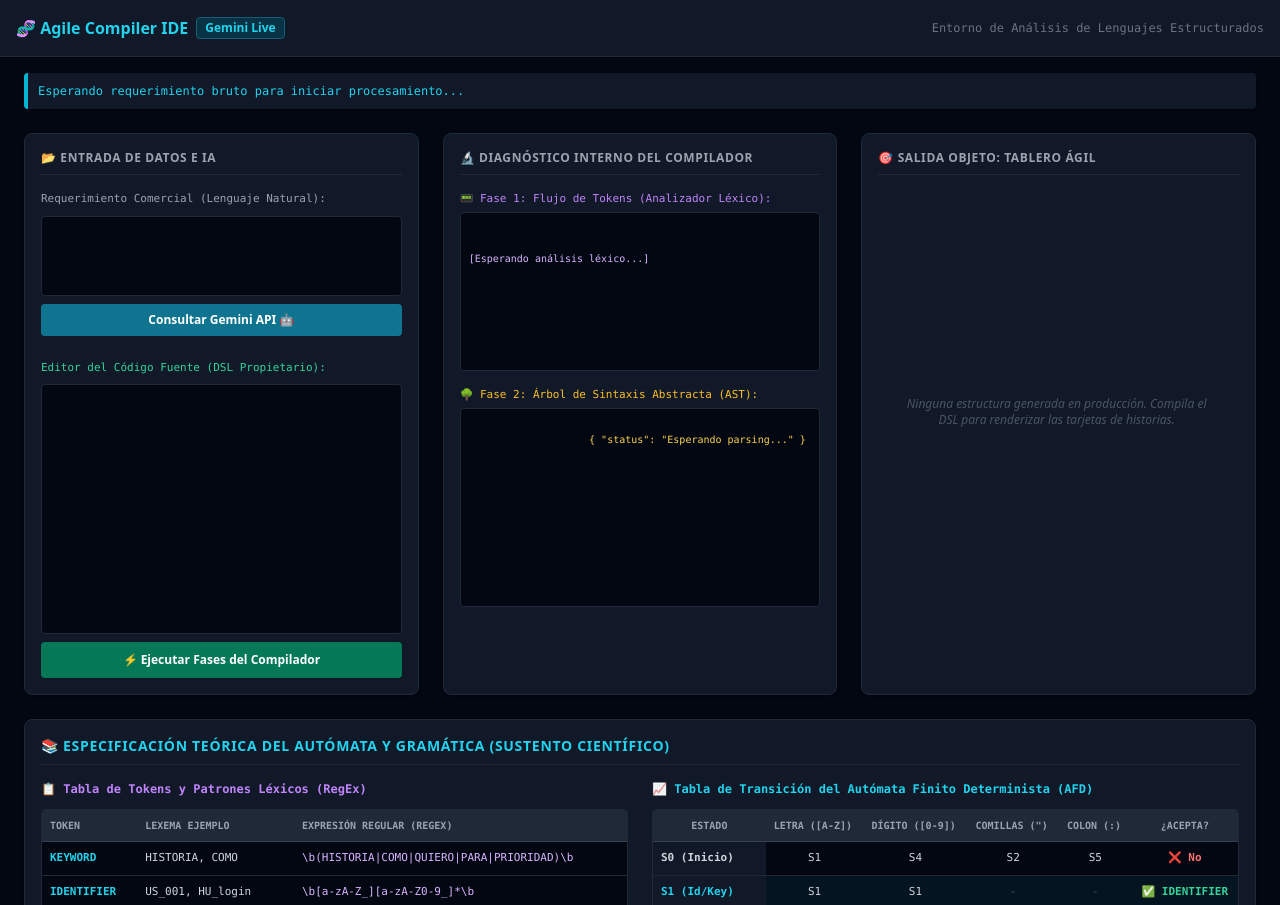
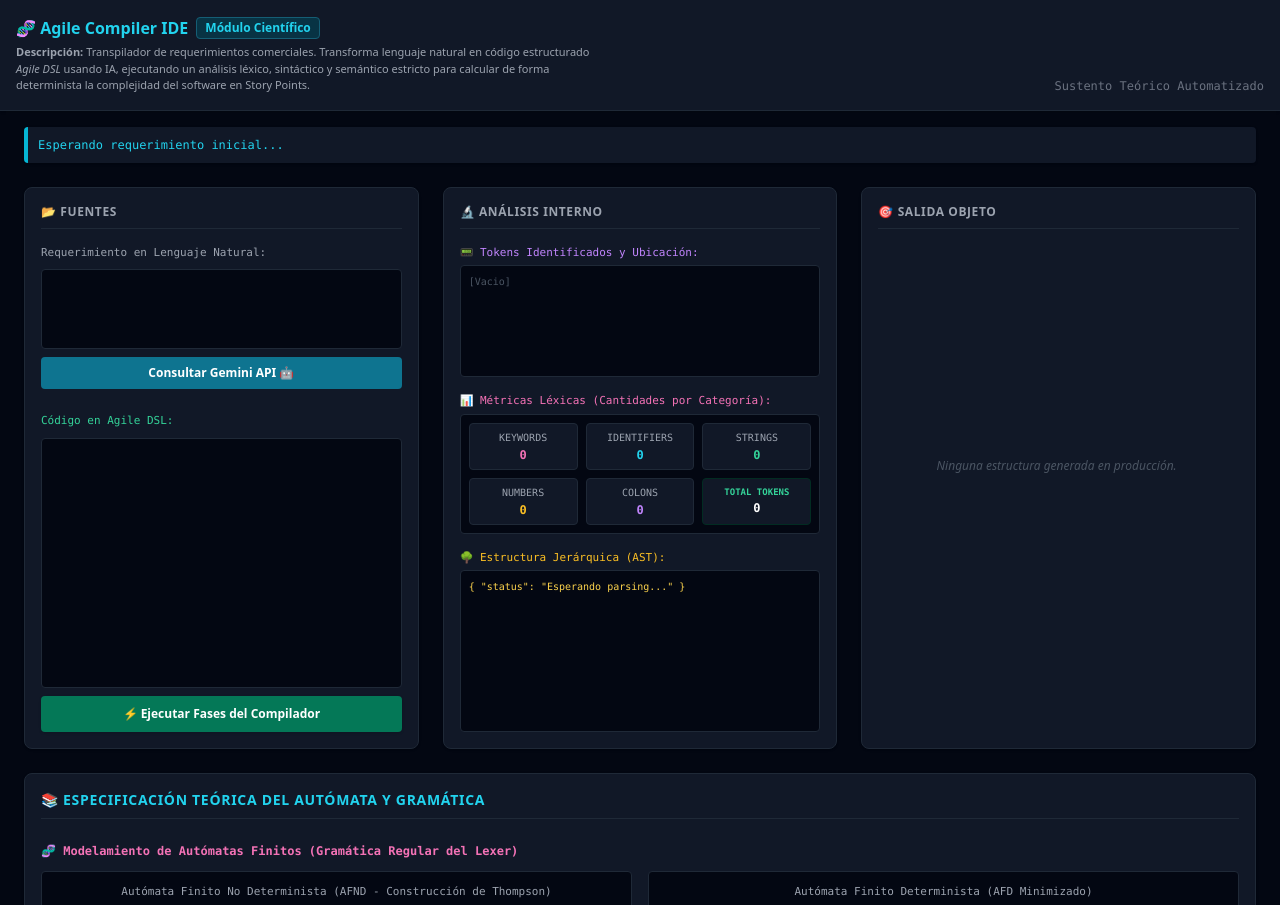
Before and after one commit to Mathias03R/User-story-generator, a Flask app: page / in a window 1280 px wide. Shown: the top 905 px of the page. Run offline with Flask 3, Linux system fonts and the light colour scheme; some libraries are stand-ins or nearby versions.

Commit message:
contador de tokens-errores y listo para AFD y AFND

```diff
--- a/app.py
+++ b/app.py
@@ -1,78 +1,83 @@
 # app.py
 import json
-from flask import Flask, render_template, request
+import os
+from flask import Flask, render_template, request, redirect, url_for, session
 from ai_service import analyze_requirement_with_ai
 from dsl_generator import json_to_dsl
 from dsl_parser import tokenize, UserStoryCompiler
 
 app = Flask(__name__)
+app.secret_key = os.environ.get("FLASK_SECRET_KEY", "un_secreto_super_seguro_123")
 
 @app.route('/', methods=['GET', 'POST'])
 def index():
-    user_prompt = ""
-    generated_dsl = ""
-    tokens_list = []
-    ast_json = ""
-    stories = []
-    status_message = "Esperando requerimiento bruto para iniciar procesamiento..."
-    status_type = "info"
-
     if request.method == 'POST':
         action = request.form.get('action')
-        user_prompt = request.form.get('prompt', '')
-        generated_dsl = request.form.get('dsl_code', '')
+        session['user_prompt'] = request.form.get('prompt', '')
+        session['generated_dsl'] = request.form.get('dsl_code', '')
 
         if action == 'generate_dsl':
             try:
-                # LLAMADA REAL A GEMINI
-                raw_json = analyze_requirement_with_ai(user_prompt)
-                generated_dsl = json_to_dsl(raw_json)
-                status_message = "🚀 Gemini API generó las historias base. Listo para ser compilado."
-                status_type = "success"
+                raw_json = analyze_requirement_with_ai(session['user_prompt'])
+                session['generated_dsl'] = json_to_dsl(raw_json)
+                session['status_message'] = "🚀 Gemini API generó las historias base de forma exitosa."
+                session['status_type'] = "success"
+                session['compiler_error'] = "" # Limpiamos errores previos
             except Exception as e:
-                status_message = str(e)
-                status_type = "error"
+                session['status_message'] = "⚠️ Falló la comunicación con la IA."
+                session['status_type'] = "error"
+                session['compiler_error'] = str(e)
 
         elif action == 'compile_dsl':
             try:
-                # 1. Fase de Lexer
-                tokens = tokenize(generated_dsl)
-                tokens_list = [str(t) for t in tokens]
+                # 1. Ejecución del Analizador Léxico
+                tokens, counts = tokenize(session['generated_dsl'])
+                session['tokens_list'] = [str(t) for t in tokens]
+                session['token_counts'] = counts # Guardamos cantidades por tipo
 
-                # 2. Fase de Parser y Semántico
+                # 2. Ejecución del Parser y Semántico
                 compiler = UserStoryCompiler(tokens)
                 compiler.parse()
 
-                # Guardamos el AST formateado como JSON lindo para la pantalla
-                ast_json = json.dumps(compiler.ast, indent=2, ensure_ascii=False)
+                session['ast_json'] = json.dumps(compiler.ast, indent=2, ensure_ascii=False)
 
-                # Extraemos las propiedades internas del AST para pintar las tarjetas finales
+                stories = []
                 for node in compiler.ast["body"]:
                     props = node["properties"]
                     stories.append({
-                        "id": node["id"],
-                        "como": props.get("como"),
-                        "quiero": props.get("quiero"),
-                        "para": props.get("para"),
-                        "prioridad": props.get("prioridad", "Media"),
-                        "complejidad": props.get("complejidad", 1)
+                        "id": node["id"], "como": props.get("como"),
+                        "quiero": props.get("quiero"), "para": props.get("para"),
+                        "prioridad": props.get("prioridad", "Media"), "complejidad": props.get("complejidad", 1)
                     })
+                session['stories'] = stories
+                session['status_message'] = f"🔬 Análisis completado con éxito. {len(stories)} estructuras en el AST."
+                session['status_type'] = "success"
+                session['compiler_error'] = "" # No hay errores
 
-                status_message = f"🔬 Compilación Exitosa: {len(stories)} Historias de Usuario procesadas en el AST."
-                status_type = "success"
-            except (SyntaxError, NameError) as e:
-                status_message = f"⚠️ Error en Compilación: {str(e)}"
-                status_type = "error"
+            except SyntaxError as e:
+                # Capturamos errores léxicos o sintácticos controlados
+                session['status_message'] = "⚠️ Error detectado durante el procesamiento."
+                session['status_type'] = "error"
+                session['compiler_error'] = str(e) # Mensaje detallado con línea
+                session['stories'] = []
+                session['ast_json'] = ""
+                session['tokens_list'] = []
+                session['token_counts'] = {}
 
+        return redirect(url_for('index'))
+
+    # Petición GET: Carga de la vista
     return render_template(
         'index.html',
-        user_prompt=user_prompt,
-        generated_dsl=generated_dsl,
-        tokens_list=tokens_list,
-        ast_json=ast_json,
-        stories=stories,
-        status_message=status_message,
-        status_type=status_type
+        user_prompt=session.get('user_prompt', ''),
+        generated_dsl=session.get('generated_dsl', ''),
+        tokens_list=session.get('tokens_list', []),
+        token_counts=session.get('token_counts', {}),
+        compiler_error=session.get('compiler_error', ''),
+        ast_json=session.get('ast_json', ''),
+        stories=session.get('stories', []),
+        status_message=session.get('status_message', "Esperando requerimiento inicial..."),
+        status_type=session.get('status_type', "info")
     )
 
 if __name__ == '__main__':
--- a/templates/index.html
+++ b/templates/index.html
@@ -8,72 +8,109 @@
 </head>
 <body class="bg-gray-950 text-gray-100 min-h-screen flex flex-col font-sans">
 
-    <header class="bg-gray-900 border-b border-gray-800 p-4 shadow flex justify-between items-center">
-        <h1 class="text-md font-bold text-cyan-400 flex items-center gap-2">
-            🧬 Agile Compiler IDE <span class="text-xs bg-cyan-950 text-cyan-400 px-2 py-0.5 rounded border border-cyan-800">Gemini Live</span>
-        </h1>
-        <p class="text-xs text-gray-500 font-mono">Entorno de Análisis de Lenguajes Estructurados</p>
+    <header class="bg-gray-900 border-b border-gray-800 p-4 shadow flex flex-col md:flex-row justify-between items-start md:items-center gap-2">
+        <div>
+            <h1 class="text-md font-bold text-cyan-400 flex items-center gap-2">
+                🧬 Agile Compiler IDE <span class="text-xs bg-cyan-950 text-cyan-400 px-2 py-0.5 rounded border border-cyan-800">Módulo Científico</span>
+            </h1>
+            <p class="text-[11px] text-gray-400 max-w-xl mt-1">
+                <strong>Descripción:</strong> Transpilador de requerimientos comerciales. Transforma lenguaje natural en código estructurado <em>Agile DSL</em> usando IA, ejecutando un análisis léxico, sintáctico y semántico estricto para calcular de forma determinista la complejidad del software en Story Points.
+            </p>
+        </div>
+        <p class="text-xs text-gray-500 font-mono self-end">Sustento Teórico Automatizado</p>
     </header>
 
-    <div class="mx-6 mt-4">
+    <div class="mx-6 mt-4 space-y-2">
         <div class="p-2.5 bg-gray-900 border-l-4 {% if status_type == 'success' %}border-emerald-500 text-emerald-400{% elif status_type == 'error' %}border-red-500 text-red-400{% else %}border-cyan-500 text-cyan-400{% endif %} text-xs font-mono rounded shadow">
             {{ status_message }}
         </div>
+
+        {% if compiler_error %}
+            <div class="p-3 bg-red-950/40 border border-red-800 text-red-400 text-xs font-mono rounded shadow">
+                <span class="font-bold">❌ DETECCIÓN DE ANOMALÍA:</span> {{ compiler_error }}
+            </div>
+        {% endif %}
     </div>
 
     <main class="p-6 grid grid-cols-1 xl:grid-cols-3 gap-6">
 
         <div class="flex flex-col gap-4 bg-gray-900 p-4 rounded-lg border border-gray-800 shadow">
-            <h2 class="text-xs font-bold uppercase tracking-wider text-gray-400 border-b border-gray-800 pb-2">📂 Entrada de Datos e IA</h2>
-
+            <h2 class="text-xs font-bold uppercase tracking-wider text-gray-400 border-b border-gray-800 pb-2">📂 Fuentes</h2>
             <form action="{{ url_for('index') }}" method="POST" class="flex flex-col gap-2">
                 <input type="hidden" name="action" value="generate_dsl">
                 <input type="hidden" name="dsl_code" value="{{ generated_dsl }}">
-                <label class="text-[11px] font-mono text-gray-400">Requerimiento Comercial (Lenguaje Natural):</label>
+                <label class="text-[11px] font-mono text-gray-400">Requerimiento en Lenguaje Natural:</label>
                 <textarea name="prompt" class="h-20 w-full p-2 bg-gray-950 text-xs border border-gray-800 rounded focus:border-cyan-500 focus:outline-none text-gray-300 resize-none">{{ user_prompt }}</textarea>
-                <button type="submit" class="bg-cyan-700 hover:bg-cyan-600 text-white text-xs py-2 rounded font-semibold transition-all">
-                    Consultar Gemini API 🤖
-                </button>
+                <button type="submit" class="bg-cyan-700 hover:bg-cyan-600 text-white text-xs py-2 rounded font-semibold transition-all">Consultar Gemini API 🤖</button>
             </form>
 
             <form action="{{ url_for('index') }}" method="POST" class="flex-1 flex flex-col gap-2 mt-2">
                 <input type="hidden" name="action" value="compile_dsl">
                 <input type="hidden" name="prompt" value="{{ user_prompt }}">
-                <label class="text-[11px] font-mono text-emerald-400">Editor del Código Fuente (DSL Propietario):</label>
+                <label class="text-[11px] font-mono text-emerald-400">Código en Agile DSL:</label>
                 <textarea name="dsl_code" class="flex-1 w-full p-3 bg-gray-950 text-emerald-400 font-mono text-xs rounded border border-gray-800 focus:border-emerald-500 focus:outline-none resize-none min-h-[250px]">{{ generated_dsl }}</textarea>
-                <button type="submit" class="bg-emerald-700 hover:bg-emerald-600 text-white text-xs py-2.5 rounded font-semibold transition-all shadow">
-                    ⚡ Ejecutar Fases del Compilador
-                </button>
+                <button type="submit" class="bg-emerald-700 hover:bg-emerald-600 text-white text-xs py-2.5 rounded font-semibold transition-all shadow">⚡ Ejecutar Fases del Compilador</button>
             </form>
         </div>
 
         <div class="flex flex-col gap-4 bg-gray-900 p-4 rounded-lg border border-gray-800 shadow">
-            <h2 class="text-xs font-bold uppercase tracking-wider text-gray-400 border-b border-gray-800 pb-2">🔬 Diagnóstico Interno del Compilador</h2>
+            <h2 class="text-xs font-bold uppercase tracking-wider text-gray-400 border-b border-gray-800 pb-2">🔬 Análisis Interno</h2>
 
-            <div class="flex flex-col min-h-[180px]">
-                <span class="text-[11px] font-mono text-purple-400 mb-1">📟 Fase 1: Flujo de Tokens (Analizador Léxico):</span>
-                <div class="flex-1 bg-gray-950 p-2 rounded font-mono text-[10px] text-purple-300 overflow-y-auto whitespace-pre-wrap max-h-[180px] border border-gray-800">
+            <div class="flex flex-col">
+                <span class="text-[11px] font-mono text-purple-400 mb-1">📟 Tokens Identificados y Ubicación:</span>
+                <div class="h-28 bg-gray-950 p-2 rounded font-mono text-[10px] text-purple-300 overflow-y-auto border border-gray-800 space-y-0.5">
                     {% if tokens_list %}
                         {% for t in tokens_list %}
-{{ t }}
+                            <div>{{ t }}</div>
                         {% endfor %}
                     {% else %}
-[Esperando análisis léxico...]
+                        <span class="text-gray-600">[Vacio]</span>
                     {% endif %}
                 </div>
             </div>
 
-            <div class="flex flex-col min-h-[220px]">
-                <span class="text-[11px] font-mono text-amber-400 mb-1">🌳 Fase 2: Árbol de Sintaxis Abstracta (AST):</span>
-                <div class="flex-1 bg-gray-950 p-2 rounded font-mono text-[10px] text-amber-300 overflow-y-auto whitespace-pre max-h-[220px] border border-gray-800">
+            <div class="flex flex-col">
+                <span class="text-[11px] font-mono text-pink-400 mb-1">📊 Métricas Léxicas (Cantidades por Categoría):</span>
+                <div class="bg-gray-950 p-2 rounded border border-gray-800 grid grid-cols-3 gap-2 text-center text-[10px] font-mono">
+                    <div class="bg-gray-900 p-1.5 rounded border border-gray-800">
+                        <div class="text-gray-400">KEYWORDS</div>
+                        <div class="text-pink-400 font-bold text-xs mt-0.5">{{ token_counts.get('KEYWORD', 0) }}</div>
+                    </div>
+                    <div class="bg-gray-900 p-1.5 rounded border border-gray-800">
+                        <div class="text-gray-400">IDENTIFIERS</div>
+                        <div class="text-cyan-400 font-bold text-xs mt-0.5">{{ token_counts.get('IDENTIFIER', 0) }}</div>
+                    </div>
+                    <div class="bg-gray-900 p-1.5 rounded border border-gray-800">
+                        <div class="text-gray-400">STRINGS</div>
+                        <div class="text-emerald-400 font-bold text-xs mt-0.5">{{ token_counts.get('STRING', 0) }}</div>
+                    </div>
+                    <div class="bg-gray-900 p-1.5 rounded border border-gray-800">
+                        <div class="text-gray-400">NUMBERS</div>
+                        <div class="text-amber-400 font-bold text-xs mt-0.5">{{ token_counts.get('NUMBER', 0) }}</div>
+                    </div>
+                    <div class="bg-gray-900 p-1.5 rounded border border-gray-800">
+                        <div class="text-gray-400">COLONS</div>
+                        <div class="text-purple-400 font-bold text-xs mt-0.5">{{ token_counts.get('COLON', 0) }}</div>
+                    </div>
+                    <div class="bg-gray-900 p-1.5 rounded border border-emerald-950 flex flex-col justify-center">
+                        <div class="text-[9px] text-emerald-400 font-bold">TOTAL TOKENS</div>
+                        <div class="text-white font-bold text-xs">
+                            {{ token_counts.get('KEYWORD',0) + token_counts.get('IDENTIFIER',0) + token_counts.get('STRING',0) + token_counts.get('NUMBER',0) + token_counts.get('COLON',0) }}
+                        </div>
+                    </div>
+                </div>
+            </div>
+
+            <div class="flex-1 flex flex-col min-h-[160px]">
+                <span class="text-[11px] font-mono text-amber-400 mb-1">🌳 Estructura Jerárquica (AST):</span>
+                <div class="flex-1 bg-gray-950 p-2 rounded font-mono text-[10px] text-amber-300 overflow-y-auto max-h-[180px] border border-gray-800">
                     {% if ast_json %}{{ ast_json }}{% else %}{ "status": "Esperando parsing..." }{% endif %}
                 </div>
             </div>
         </div>
 
         <div class="bg-gray-900 p-4 rounded-lg border border-gray-800 shadow flex flex-col">
-            <h2 class="text-xs font-bold uppercase tracking-wider text-gray-400 border-b border-gray-800 pb-2">🎯 Salida Objeto: Tablero Ágil</h2>
-
+            <h2 class="text-xs font-bold uppercase tracking-wider text-gray-400 border-b border-gray-800 pb-2">🎯 Salida Objeto</h2>
             <div class="flex-1 overflow-y-auto space-y-3 mt-3 max-h-[450px] pr-1">
                 {% if stories %}
                     {% for story in stories %}
@@ -90,30 +127,43 @@
                         </div>
                     {% endfor %}
                 {% else %}
-                    <div class="h-full flex items-center justify-center text-gray-600 italic text-xs text-center p-6">
-                        Ninguna estructura generada en producción. Compila el DSL para renderizar las tarjetas de historias.
-                    </div>
+                    <div class="h-full flex items-center justify-center text-gray-600 italic text-xs text-center p-6">Ninguna estructura generada en producción.</div>
                 {% endif %}
             </div>
         </div>
     </main>
 
-    <section class="mx-6 mb-6 bg-gray-900 rounded-lg border border-gray-800 shadow p-4">
-        <h2 class="text-sm font-bold text-cyan-400 uppercase tracking-wider border-b border-gray-800 pb-2 mb-4 flex items-center gap-2">
-            📚 Especificación Teórica del Autómata y Gramática (Sustento Científico)
+    <section class="mx-6 mb-6 bg-gray-900 rounded-lg border border-gray-800 shadow p-4 space-y-6">
+        <h2 class="text-sm font-bold text-cyan-400 uppercase tracking-wider border-b border-gray-800 pb-2 flex items-center gap-2">
+            📚 Especificación Teórica del Autómata y Gramática
         </h2>
 
-        <div class="grid grid-cols-1 lg:grid-cols-2 gap-6">
+        <div>
+            <h3 class="text-xs font-semibold text-pink-400 font-mono mb-3">🧬 Modelamiento de Autómatas Finitos (Gramática Regular del Lexer)</h3>
+            <div class="grid grid-cols-1 md:grid-cols-2 gap-4">
+                <div class="bg-gray-950 p-3 rounded border border-gray-800 text-center">
+                    <div class="text-[11px] font-mono text-gray-400 mb-2">Autómata Finito No Determinista (AFND - Construcción de Thompson)</div>
+                    <img src="{{ url_for('static', filename='afnd.png') }}" alt="Diagrama de Transición AFND" class="mx-auto max-h-48 object-contain rounded border border-gray-800 bg-gray-900" onerror="this.style.display='none';">
+                    <div class="text-[10px] text-gray-600 font-mono mt-2">[Espacio asignado para static/afnd.png]</div>
+                </div>
+                <div class="bg-gray-950 p-3 rounded border border-gray-800 text-center">
+                    <div class="text-[11px] font-mono text-gray-400 mb-2">Autómata Finito Determinista (AFD Minimizado)</div>
+                    <img src="{{ url_for('static', filename='afd.png') }}" alt="Diagrama de Transición AFD" class="mx-auto max-h-48 object-contain rounded border border-gray-800 bg-gray-900" onerror="this.style.display='none';">
+                    <div class="text-[10px] text-gray-600 font-mono mt-2">[Espacio asignado para static/afd.png]</div>
+                </div>
+            </div>
+        </div>
 
+        <div class="grid grid-cols-1 lg:grid-cols-2 gap-6 pt-2">
             <div class="space-y-3">
-                <h3 class="text-xs font-semibold text-purple-400 font-mono">📋 Tabla de Tokens y Patrones Léxicos (RegEx)</h3>
+                <h3 class="text-xs font-semibold text-purple-400 font-mono">📋 Tabla de Tokens y Patrones Léxicos</h3>
                 <div class="overflow-x-auto rounded border border-gray-800">
                     <table class="w-full text-left text-[11px] font-mono text-gray-300 bg-gray-950">
                         <thead class="bg-gray-800 text-gray-400 uppercase text-[10px]">
                             <tr>
                                 <th class="p-2 border-b border-gray-700">Token</th>
                                 <th class="p-2 border-b border-gray-700">Lexema Ejemplo</th>
-                                <th class="p-2 border-b border-gray-700">Expresión Regular (RegEx)</th>
+                                <th class="p-2 border-b border-gray-700">Expresión Regular</th>
                             </tr>
                         </thead>
                         <tbody class="divide-y divide-gray-800">
@@ -124,17 +174,17 @@
                             </tr>
                             <tr>
                                 <td class="p-2 text-cyan-400 font-bold">IDENTIFIER</td>
-                                <td class="p-2">US_001, HU_login</td>
+                                <td class="p-2">US_001</td>
                                 <td class="p-2 text-purple-300">\b[a-zA-Z_][a-zA-Z0-9_]*\b</td>
                             </tr>
                             <tr>
                                 <td class="p-2 text-cyan-400 font-bold">STRING</td>
-                                <td class="p-2">"Cliente", "Pagar"</td>
+                                <td class="p-2">"Cliente"</td>
                                 <td class="p-2 text-purple-300">"[^"]*"</td>
                             </tr>
                             <tr>
                                 <td class="p-2 text-cyan-400 font-bold">NUMBER</td>
-                                <td class="p-2">5, 13</td>
+                                <td class="p-2">8, 13</td>
                                 <td class="p-2 text-purple-300">\b\d+\b</td>
                             </tr>
                             <tr>
@@ -146,7 +196,7 @@
                     </table>
                 </div>
 
-                <h3 class="text-xs font-semibold text-amber-400 font-mono pt-2">📜 Gramática Libre de Contexto (GLC en formato BNF)</h3>
+                <h3 class="text-xs font-semibold text-amber-400 font-mono pt-2">📜 4 Reglas Gramaticales (Gramática Libre de Contexto en BNF)</h3>
                 <div class="bg-gray-950 p-3 rounded border border-gray-800 font-mono text-[11px] text-amber-200 space-y-1">
                     <p><span class="text-gray-500">1.</span> &lt;Programa&gt; ::= &lt;ListaHistorias&gt;</p>
                     <p><span class="text-gray-500">2.</span> &lt;ListaHistorias&gt; ::= &lt;Historia&gt; &lt;ListaHistorias&gt; | ε</p>
@@ -156,7 +206,7 @@
             </div>
 
             <div class="space-y-3">
-                <h3 class="text-xs font-semibold text-cyan-400 font-mono">📈 Tabla de Transición del Autómata Finito Determinista (AFD)</h3>
+                <h3 class="text-xs font-semibold text-cyan-400 font-mono">📈 Tabla de Transición de Estados (Matriz AFD Minimizado)</h3>
                 <div class="overflow-x-auto rounded border border-gray-800">
                     <table class="w-full text-left text-[11px] font-mono text-gray-300 bg-gray-950">
                         <thead class="bg-gray-800 text-gray-400 uppercase text-[10px]">
@@ -169,7 +219,7 @@
                                 <th class="p-2 border-b border-gray-700 text-center">¿Acepta?</th>
                             </tr>
                         </thead>
-                        <tbody class="divide-y divide-gray-800 text-center">
+                        <tbody class="divide-y divide-gray-800 text-center text-[10px]">
                             <tr>
                                 <td class="p-2 font-bold bg-gray-900 text-left">S0 (Inicio)</td>
                                 <td class="p-2">S1</td>
@@ -221,9 +271,7 @@
                         </tbody>
                     </table>
                 </div>
-                <p class="text-[10px] text-gray-500 italic font-mono">Nota: Las celdas marcadas con guion (-) disparan una excepción por Mismatch (Error Léxico) al encontrar un carácter inesperado.</p>
             </div>
-
         </div>
     </section>
 
```
Also changed, not shown: dsl_parser.py (+30 -24 lines).
